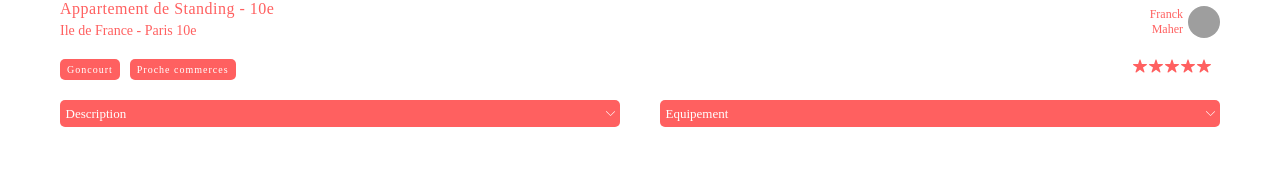
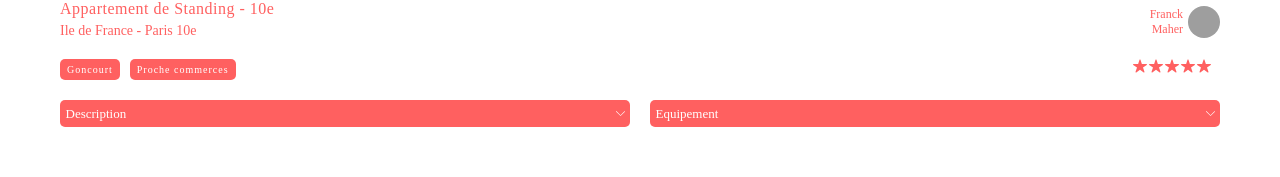
Before and after one commit to Emmanuel97423/Kasa, a React (Create React App) app: page /property/0979876d in a window 1280 px wide. Shown: the part 531-708 px from the top of the page. Built offline with nearby package versions, Linux system fonts and the light colour scheme; grey boxes are pictures that could not be loaded.

Commit message:
hotfix: collapse gap

```diff
--- a/src/components/Collapse/styles.module.css
+++ b/src/components/Collapse/styles.module.css
@@ -5,6 +5,7 @@
     align-items:center;
     justify-content:center; */
     justify-content: center;
+
 }
 .collapseTitle {
     display:flex;
@@ -25,7 +26,8 @@ height:15px;
 }
 
 @media only screen and (min-width : 768px) {
+
     .collapse:nth-child(1){
-        margin: 20px 40px 0 0;
+        /* margin: 20px 40px 0 0; */
     }
 }
--- a/src/pages/House/styles.module.css
+++ b/src/pages/House/styles.module.css
@@ -89,10 +89,10 @@ inline-size: 60px;
     margin:0 0 5vh 0;
 display: flex;
 flex-direction: column;
+justify-content:space-between;
+gap: 20px;
 }
- /* .propertyCollapseItem {
-     flex: 1 1 auto;
- } */
+
 
  .property polyline{
     stroke: #fff;
```
